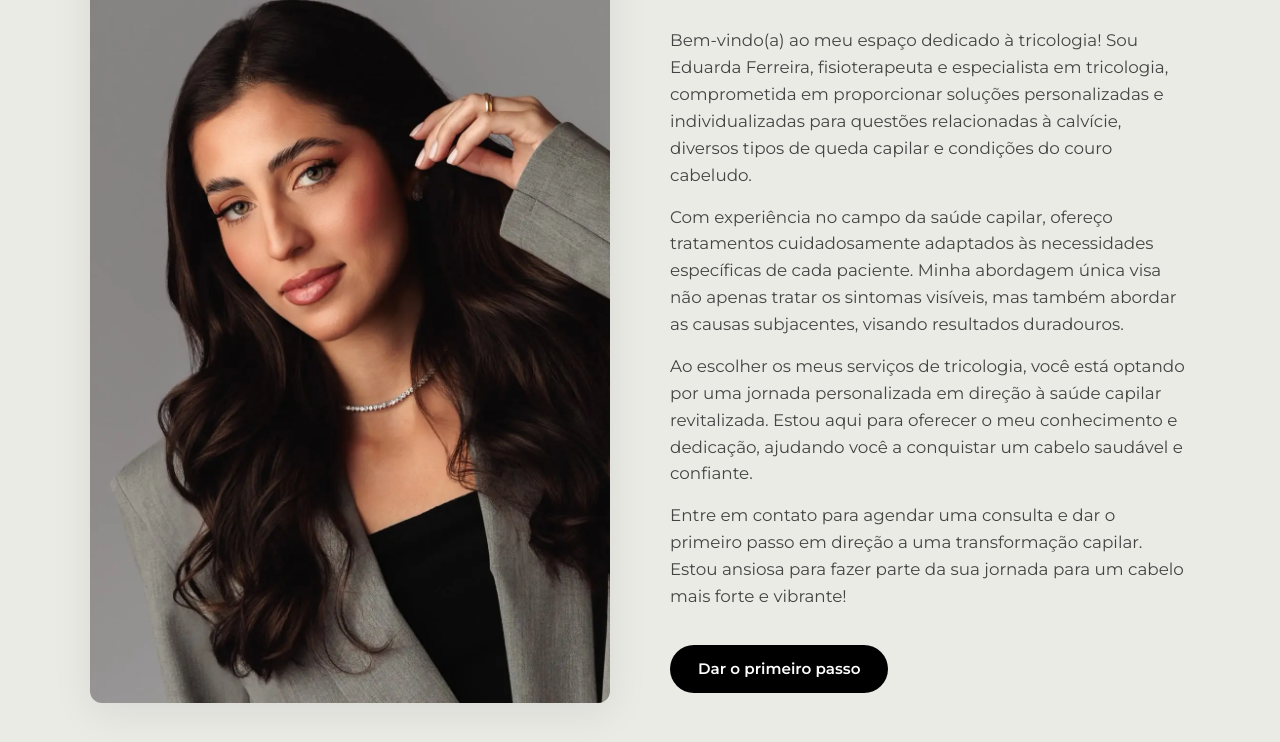
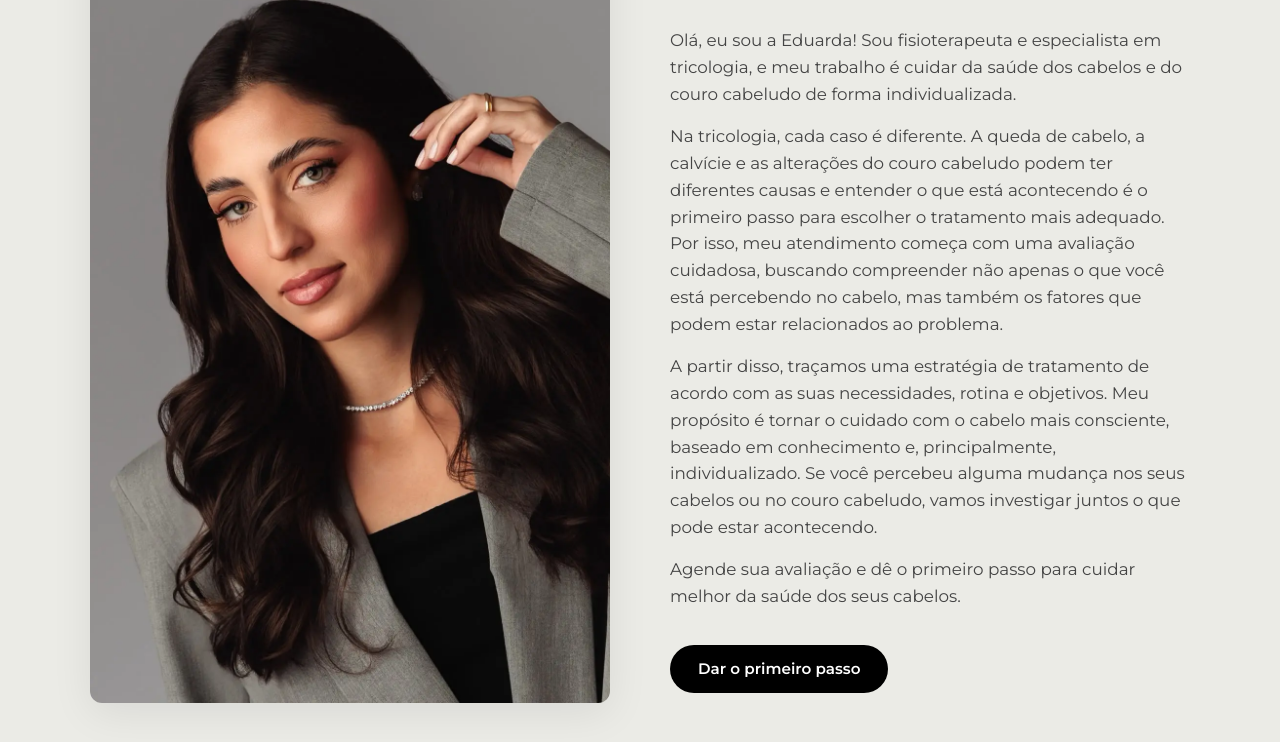
Before and after one commit to rodrigobittencourtlima/site-duda, a plain HTML site: page index.html in a window 1280 px wide. Shown: the part 268-1010 px from the top of the page. Drawn offline with Linux system fonts and the light colour scheme.

Commit message:
New About Me text

```diff
--- a/index.html
+++ b/index.html
@@ -57,10 +57,10 @@
                 <div class="text-col">
                     <h1 class="section-title left">Sobre mim</h1>
                     <div class="text-content">
-                        <p>Bem-vindo(a) ao meu espaço dedicado à tricologia! Sou Eduarda Ferreira, fisioterapeuta e especialista em tricologia, comprometida em proporcionar soluções personalizadas e individualizadas para questões relacionadas à calvície, diversos tipos de queda capilar e condições do couro cabeludo.</p>
-                        <p>Com experiência no campo da saúde capilar, ofereço tratamentos cuidadosamente adaptados às necessidades específicas de cada paciente. Minha abordagem única visa não apenas tratar os sintomas visíveis, mas também abordar as causas subjacentes, visando resultados duradouros.</p>
-                        <p>Ao escolher os meus serviços de tricologia, você está optando por uma jornada personalizada em direção à saúde capilar revitalizada. Estou aqui para oferecer o meu conhecimento e dedicação, ajudando você a conquistar um cabelo saudável e confiante.</p>
-                        <p>Entre em contato para agendar uma consulta e dar o primeiro passo em direção a uma transformação capilar. Estou ansiosa para fazer parte da sua jornada para um cabelo mais forte e vibrante!</p>
+                        <p>Olá, eu sou a Eduarda! Sou fisioterapeuta e especialista em tricologia, e meu trabalho é cuidar da saúde dos cabelos e do couro cabeludo de forma individualizada.</p>
+                        <p>Na tricologia, cada caso é diferente. A queda de cabelo, a calvície e as alterações do couro cabeludo podem ter diferentes causas e entender o que está acontecendo é o primeiro passo para escolher o tratamento mais adequado. Por isso, meu atendimento começa com uma avaliação cuidadosa, buscando compreender não apenas o que você está percebendo no cabelo, mas também os fatores que podem estar relacionados ao problema.</p>
+                        <p>A partir disso, traçamos uma estratégia de tratamento de acordo com as suas necessidades, rotina e objetivos. Meu propósito é tornar o cuidado com o cabelo mais consciente, baseado em conhecimento e, principalmente, individualizado. Se você percebeu alguma mudança nos seus cabelos ou no couro cabeludo, vamos investigar juntos o que pode estar acontecendo.</p>
+                        <p>Agende sua avaliação e dê o primeiro passo para cuidar melhor da saúde dos seus cabelos.</p>
 
                         <a href="https://wa.me/5548991548529?text=Ol%C3%A1!+Gostaria+de+agendar+uma+consulta" class="btn-primary mt-20" target="_blank" rel="noopener noreferrer">
                             Dar o primeiro passo
```
